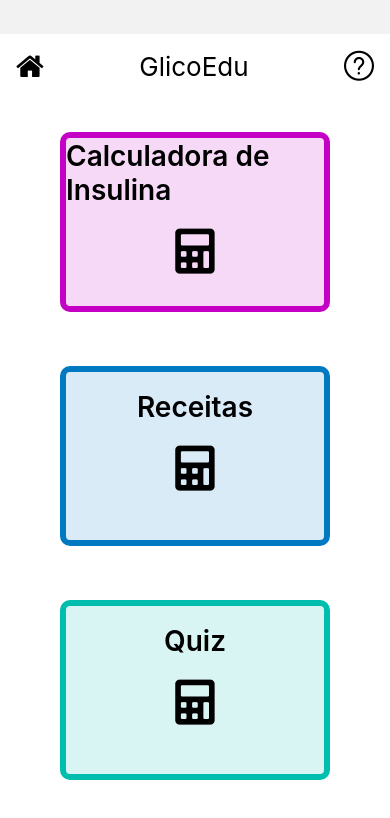
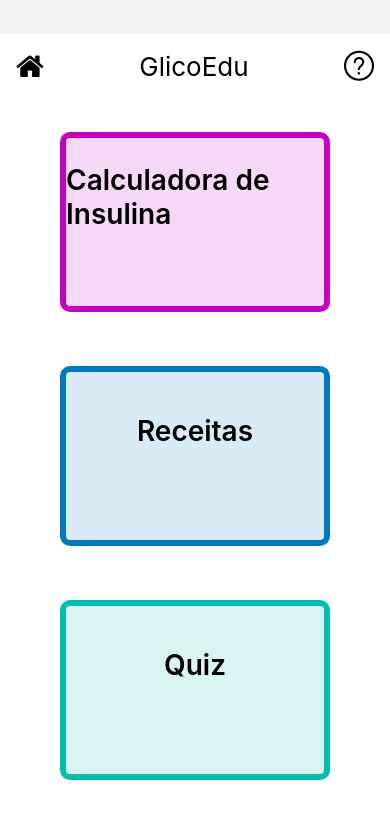
Before and after one commit to Gabr1elFaria/GlicoEduApp, a React Native app: screen /Home in a window 390 px wide. Shown: the top 818 px of the page. Built offline with nearby package versions, Linux system fonts and the light colour scheme.

Commit message:
feat: remove icon to receive by props

```diff
--- a/src/components/Feature/index.tsx
+++ b/src/components/Feature/index.tsx
@@ -1,23 +1,22 @@
 import React from 'react';
 import { View, Text, Image, TouchableOpacity, StyleProp, ViewStyle } from 'react-native';
 import { styles } from './style';
-import IconCalculator from 'react-native-vector-icons/FontAwesome5';
 
 export function Feature({
   backgroundColor,
   borderColor,
   text,
+  icon,
 }: {
   text: string;
   borderColor: string;
   backgroundColor: string;
+  icon: React.ReactElement;
 }) {
   return (
     <View style={[styles.container, { backgroundColor, borderColor }]}>
       <Text style={styles.text}>{text}</Text>
-      <View>
-        <IconCalculator name="calculator" style={styles.icon} />
-      </View>
+      <View>{icon}</View>
     </View>
   );
 }
--- a/src/components/Feature/style.ts
+++ b/src/components/Feature/style.ts
@@ -19,7 +19,4 @@ export const styles = StyleSheet.create({
     fontSize: 28,
     fontWeight: '600',
   },
-  icon: {
-    fontSize: 45,
-  },
 });
```
